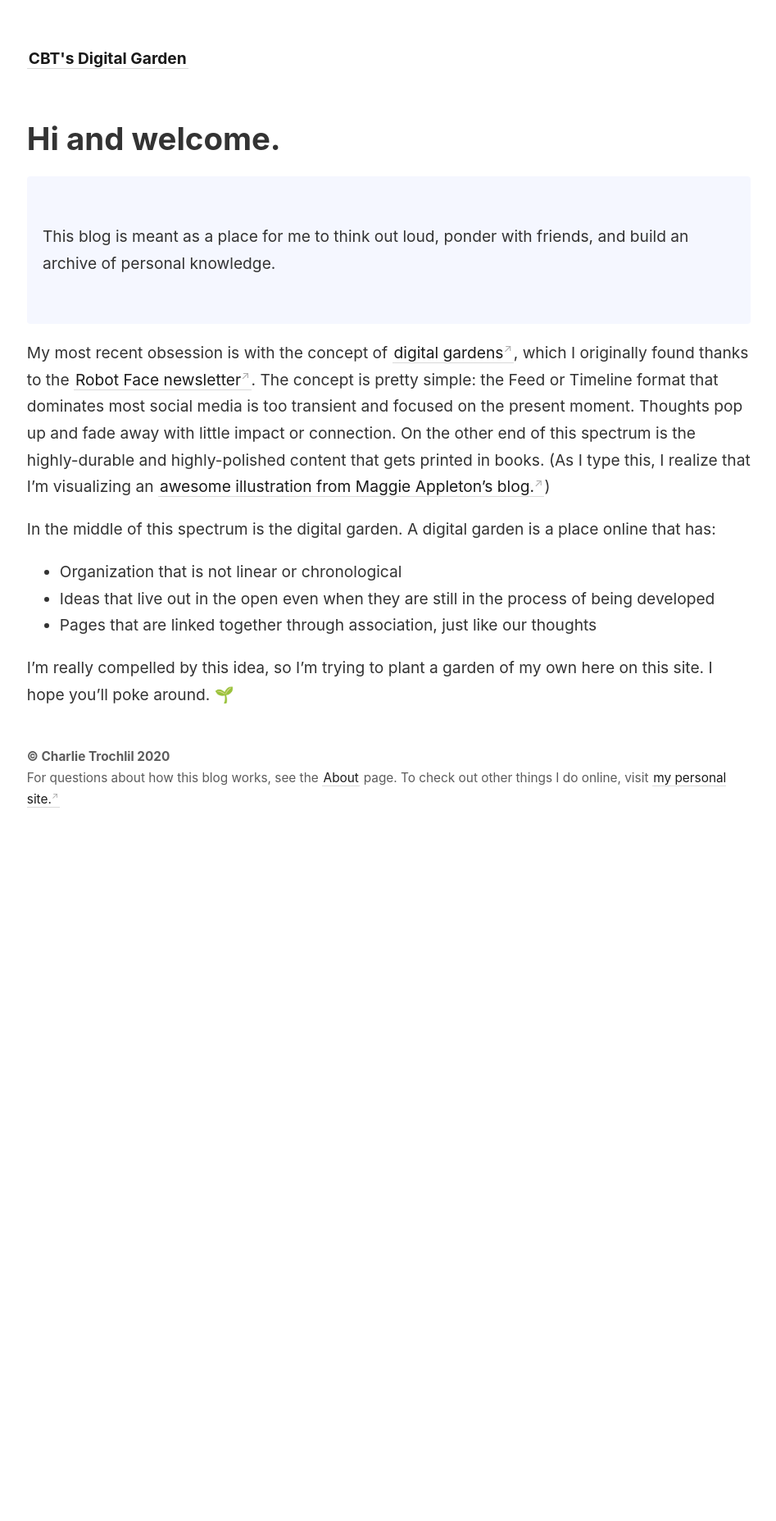
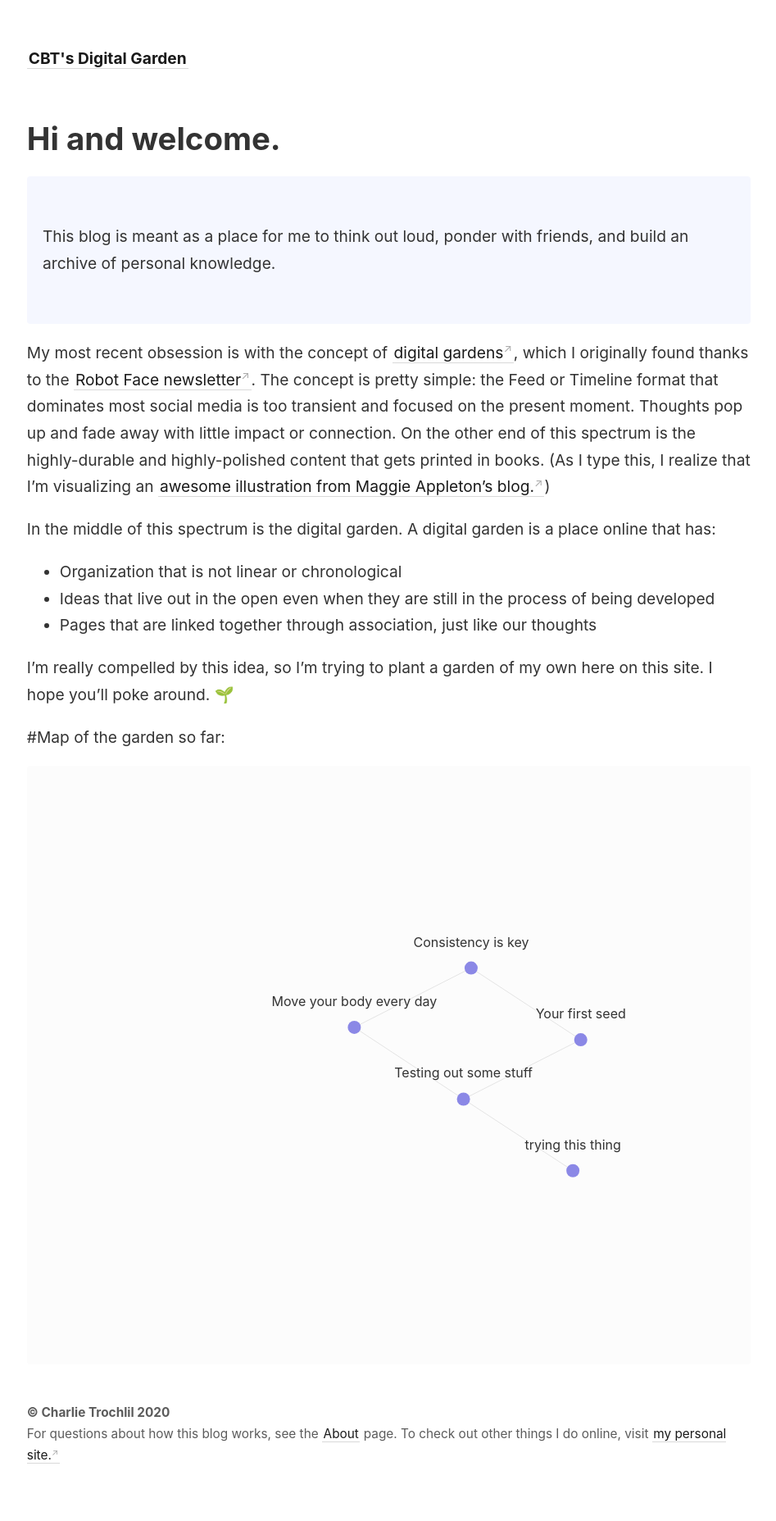
Before and after one commit to rhymeswithvocal/digital-garden, a Jekyll site: the page built from _pages/index.md, in a window 1280 px wide. Shown: the whole page at 82% size, without its empty margins (44-991 px from the left). Built offline with Jekyll 4.4.1, drawn with Linux system fonts in a browser that asks for light colours; before the commit the page ends 1055 px from its top, so only the background shows below that.

Commit message:
started mapping things from the index page

```diff
--- a/_pages/index.md
+++ b/_pages/index.md
@@ -21,6 +21,10 @@ In the middle of this spectrum is the digital garden. A digital garden is a plac
 
 I'm really compelled by this idea, so I'm trying to plant a garden of my own here on this site. I hope you'll poke around. 🌱
 
+#Map of the garden so far:
+
+{% include notes_graph.html %}
+
 <style>
   .wrapper {
     max-width: 46em;
```
